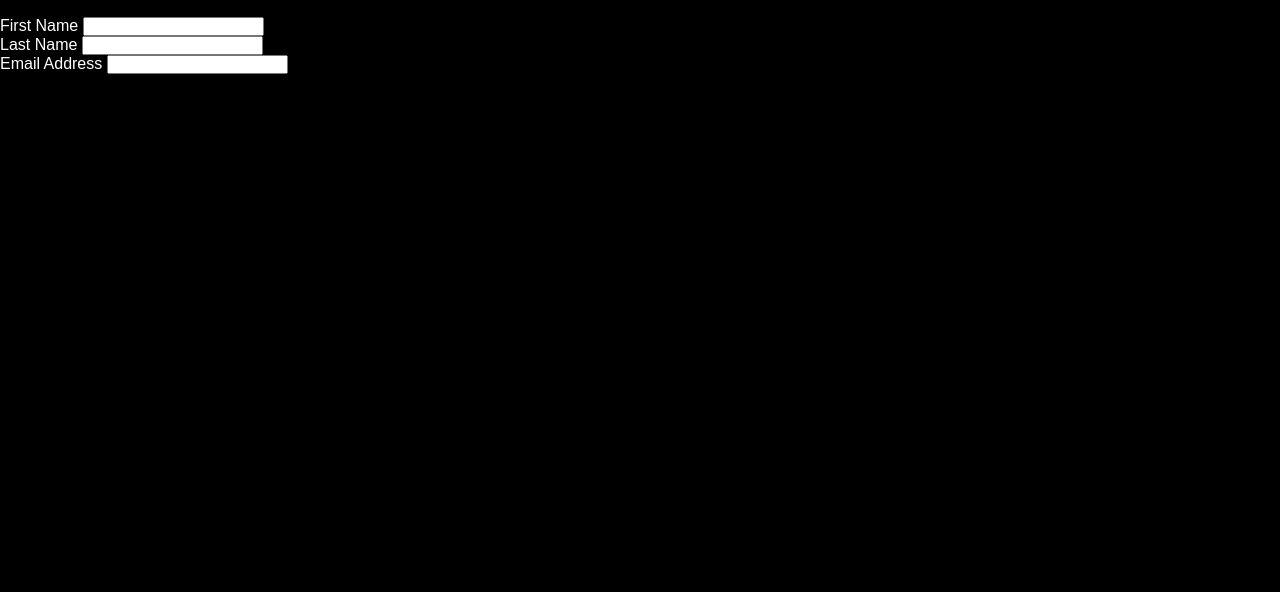
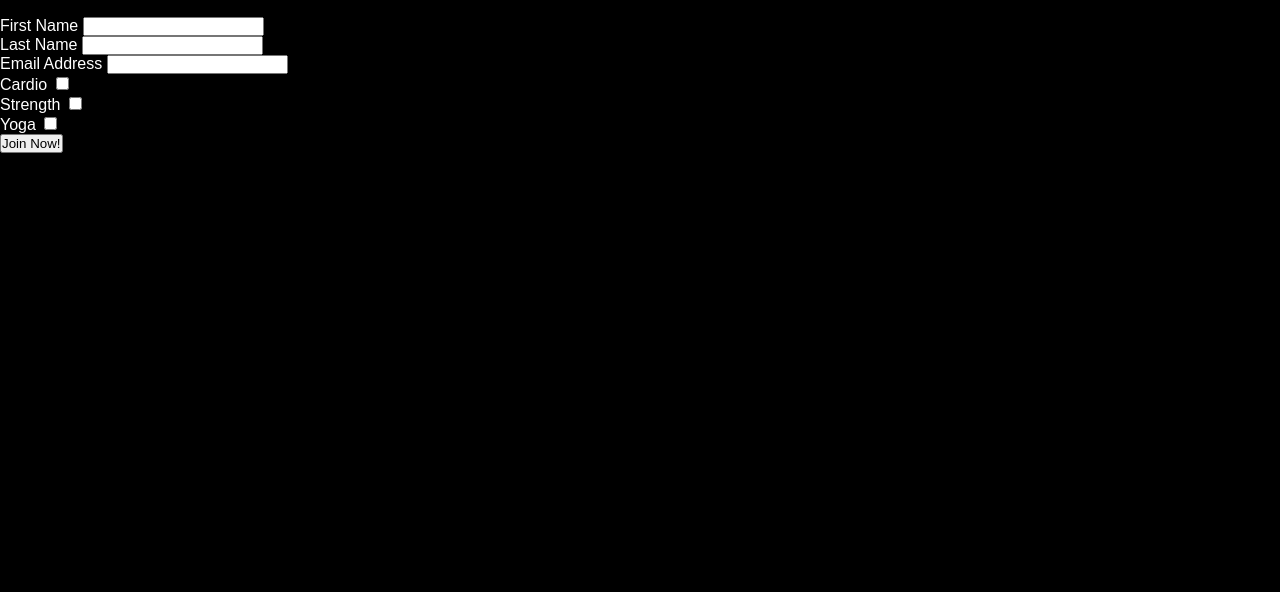
Before and after one commit to LucyN03/my-power-gym-project, a plain HTML site: page signup.html in a window 1280 px wide. Shown: the part 138-730 px from the top of the page. Drawn offline with nearby package versions, Linux system fonts and the light colour scheme.

Commit message:
made a join form in the sign up page

```diff
--- a/signup.html
+++ b/signup.html
@@ -40,7 +40,23 @@
                 <input type="text" name="last_name" id="last-name" class="text-input" required>
                 <br>
                 <label for="email-address">Email Address</label>
-                <input type="text">
+                <input type="email" name="email_address" id="email-address" class="text-input" required>
+                <br>
+                <div class="checkbox">
+                    <div>
+                        <label for="cardio">Cardio</label>
+                        <input type="checkbox" name="preference" id="cardio" value="cardio">
+                    </div>
+                    <div>
+                        <label for="strength">Strength</label>
+                        <input type="checkbox" name="preference" id="strength" value="strength">
+                    </div>
+                    <div>
+                        <label for="yoga">Yoga</label>
+                        <input type="checkbox" name="preference" id="yoga" value="yoga">
+                    </div>
+                </div>
+                <button type="submit" class="join-button">Join Now!</button>
             </form>
         </section>
     </main>
```
